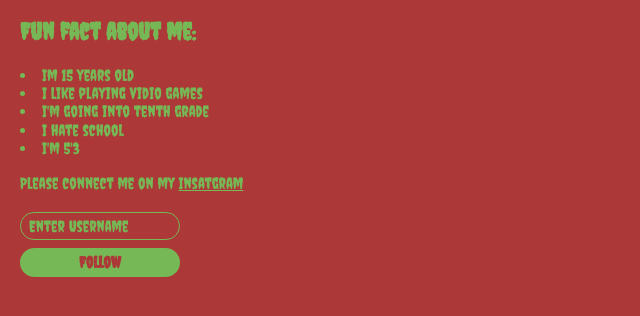
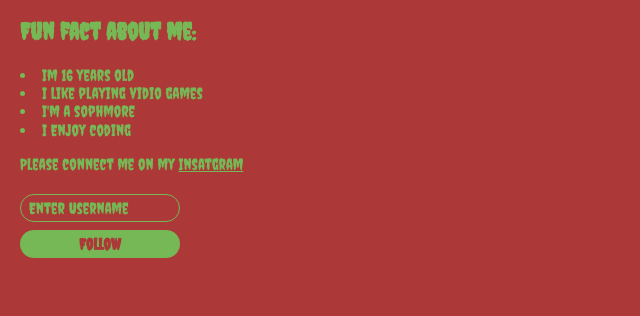
Before and after one commit to Robelwoldie/web, a plain HTML site: page index.html in a window 1280 px wide. Shown: the part 372-688 px from the top of the page, without its empty margins (0-640 px from the left). Drawn offline with nearby package versions, Linux system fonts and the light colour scheme; a web font is replaced by a local one.

Commit message:
Update index.html

```diff
--- a/index.html
+++ b/index.html
@@ -11,16 +11,15 @@
         Write the HTML for your personal website.
         -->
         <title> Robel Woldie's website.com</title>
-        <img src="https://icon-library.com/images/male-avatar-icon/male-avatar-icon-15.jpg"</img>
+        <img src="https://s3.eu-central-1.amazonaws.com/onefid.content.assets/kepbdlgotzlwzzvo/mobile/4252512/022efaf003e7644e49de06c4695a5bc6/1CF21783_6AFF_4BBD_879B_3F85EABB16C7_8576e18a-cdcc-4288-aa75-91868873f1f1.jpg"img>
 
     </body>
         <h1> Hi my name is Robel Woldie </h1>
         <h2> Fun fact about me:</h2>
-        <li> Im 15 years old </li>
+        <li> Im 16 years old </li>
         <li> I like playing vidio games</li>
-        <li> I'm going into tenth grade</li>
-        <li> I hate school</li>
-        <li> I'm 5'3</li>
+        <li> I'm a sophmore</li>
+        <li> I Enjoy coding</li>
 
         <p> Please connect me on my <a href="//www.google.com"target="_blank">Insatgram</a></p>
         <input type="text" placeholder="Enter Username"</input>
```
